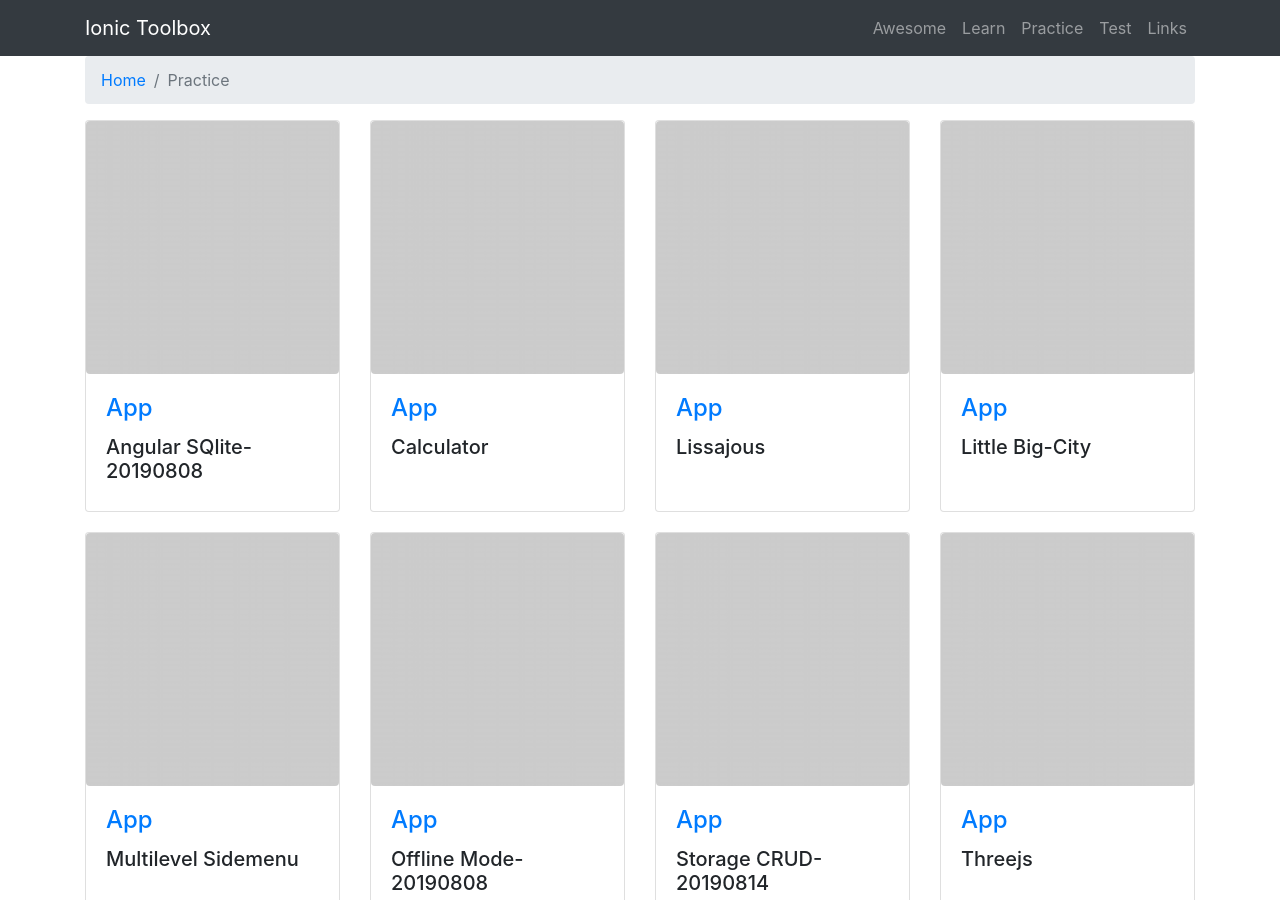
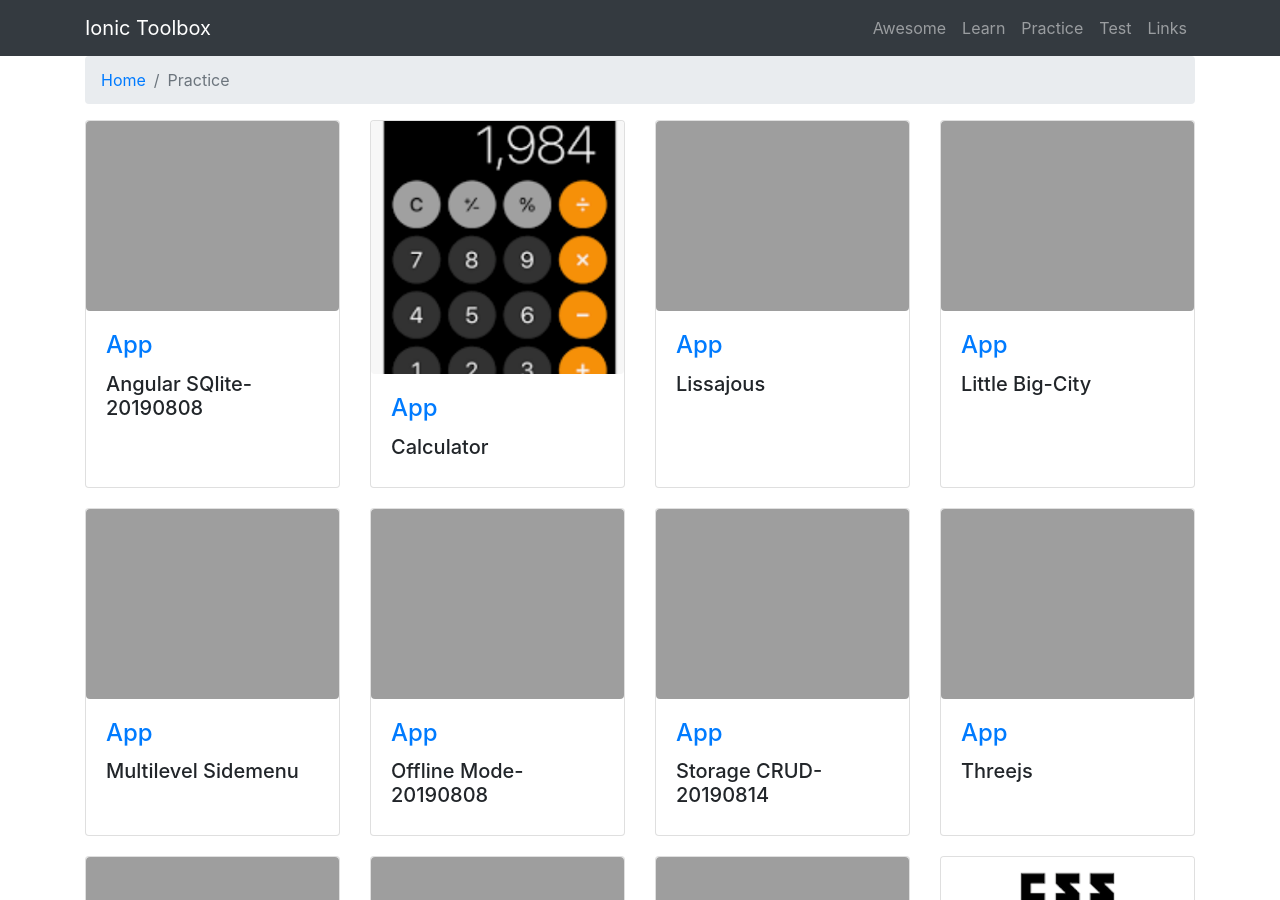
Before and after one commit to r14r/r14r.github.io, a Jekyll site: the page built from pages/practice.html, in a window 1280 px wide and 900 px high. Built offline with Jekyll 4.4.1, drawn with Linux system fonts in a browser that asks for light colours.

Commit message:
master | change: imageformat to png

```diff
--- a/_data/repositories.yml
+++ b/_data/repositories.yml
@@ -2,7 +2,7 @@
   subtitle: "Angular SQlite-20190808"
   link: https://github.com/ionic-toolbox/App_Angular-SQlite-20190808
   lang: default
-  img: default.png
+  img: app.png
   category: app
 
 #
@@ -10,7 +10,7 @@
   subtitle: "Calculator"
   link: https://github.com/ionic-toolbox/App_Calculator
   lang: default
-  img: default.png
+  img: calculator.png
   category: app
 
 #
@@ -18,7 +18,7 @@
   subtitle: "Lissajous"
   link: https://github.com/ionic-toolbox/App_Lissajous
   lang: default
-  img: default.png
+  img: app.png
   category: app
 
 #
@@ -26,7 +26,7 @@
   subtitle: "Little Big-City"
   link: https://github.com/ionic-toolbox/App_Little-Big-City
   lang: default
-  img: default.png
+  img: app.png
   category: app
 
 #
@@ -34,7 +34,7 @@
   subtitle: "Multilevel Sidemenu"
   link: https://github.com/ionic-toolbox/App_Multilevel-Sidemenu
   lang: default
-  img: default.png
+  img: app.png
   category: app
 
 #
@@ -42,7 +42,7 @@
   subtitle: "Offline Mode-20190808"
   link: https://github.com/ionic-toolbox/App_Offline-Mode-20190808
   lang: default
-  img: default.png
+  img: app.png
   category: app
 
 #
@@ -50,7 +50,7 @@
   subtitle: "Storage CRUD-20190814"
   link: https://github.com/ionic-toolbox/App_Storage-CRUD-20190814
   lang: default
-  img: default.png
+  img: app.png
   category: app
 
 #
@@ -58,7 +58,7 @@
   subtitle: "Threejs"
   link: https://github.com/ionic-toolbox/App_Threejs
   lang: default
-  img: default.png
+  img: app.png
   category: app
 
 #
@@ -66,7 +66,7 @@
   subtitle: "Weather"
   link: https://github.com/ionic-toolbox/App_Weather
   lang: default
-  img: default.png
+  img: app.png
   category: app
 
 #
@@ -74,7 +74,7 @@
   subtitle: "Tour of-Heroes"
   link: https://github.com/ionic-toolbox/Tutorial_Tour-of-Heroes
   lang: default
-  img: default.png
+  img: tutorial.png
   category: tutorial
 
 #
@@ -82,7 +82,7 @@
   subtitle: "Animations"
   link: https://github.com/ionic-toolbox/Working-with_Animations
   lang: with
-  img: with.png
+  img: working-with.png
   category: working
 
 #
@@ -90,7 +90,7 @@
   subtitle: "CSS"
   link: https://github.com/ionic-toolbox/Working-with_CSS
   lang: with
-  img: with.png
+  img: css.png
   category: working
 
 #
@@ -98,7 +98,7 @@
   subtitle: "Chartjs"
   link: https://github.com/ionic-toolbox/Working-with_Chartjs
   lang: with
-  img: with.png
+  img: working-with.png
   category: working
 
 #
@@ -106,7 +106,7 @@
   subtitle: "Codepen"
   link: https://github.com/ionic-toolbox/Working-with_Codepen
   lang: with
-  img: with.png
+  img: working-with.png
   category: working
 
 #
@@ -114,7 +114,7 @@
   subtitle: "Components"
   link: https://github.com/ionic-toolbox/Working-with_Components
   lang: with
-  img: with.png
+  img: working-with.png
   category: working
 
 #
@@ -122,7 +122,7 @@
   subtitle: "Custom Components"
   link: https://github.com/ionic-toolbox/Working-with_Custom-Components
   lang: with
-  img: with.png
+  img: working-with.png
   category: working
 
 #
@@ -130,7 +130,7 @@
   subtitle: "D3.js"
   link: https://github.com/ionic-toolbox/Working-with_D3.js
   lang: with
-  img: with.png
+  img: working-with.png
   category: working
 
 #
@@ -138,7 +138,7 @@
   subtitle: "Directives"
   link: https://github.com/ionic-toolbox/Working-with_Directives
   lang: with
-  img: with.png
+  img: working-with.png
   category: working
 
 #
@@ -146,7 +146,7 @@
   subtitle: "Gestures"
   link: https://github.com/ionic-toolbox/Working-with_Gestures
   lang: with
-  img: with.png
+  img: working-with.png
   category: working
 
 #
@@ -154,7 +154,7 @@
   subtitle: "Ionic Components"
   link: https://github.com/ionic-toolbox/Working-with_Ionic-Components
   lang: with
-  img: with.png
+  img: working-with.png
   category: working
 
 #
@@ -162,7 +162,7 @@
   subtitle: "Ionic Lists"
   link: https://github.com/ionic-toolbox/Working-with_Ionic-Lists
   lang: with
-  img: with.png
+  img: working-with.png
   category: working
 
 #
@@ -170,7 +170,7 @@
   subtitle: "Ionic Native"
   link: https://github.com/ionic-toolbox/Working-with_Ionic-Native
   lang: with
-  img: with.png
+  img: working-with.png
   category: working
 
 #
@@ -178,7 +178,7 @@
   subtitle: "LocalNotifications"
   link: https://github.com/ionic-toolbox/Working-with_LocalNotifications
   lang: with
-  img: with.png
+  img: working-with.png
   category: working
 
 #
@@ -186,7 +186,7 @@
   subtitle: "Logging"
   link: https://github.com/ionic-toolbox/Working-with_Logging
   lang: with
-  img: with.png
+  img: working-with.png
   category: working
 
 #
@@ -194,7 +194,7 @@
   subtitle: "MathJS"
   link: https://github.com/ionic-toolbox/Working-with_MathJS
   lang: with
-  img: with.png
+  img: working-with.png
   category: working
 
 #
@@ -202,7 +202,7 @@
   subtitle: "MomentJS"
   link: https://github.com/ionic-toolbox/Working-with_MomentJS
   lang: with
-  img: with.png
+  img: working-with.png
   category: working
 
 #
@@ -210,7 +210,7 @@
   subtitle: "React"
   link: https://github.com/ionic-toolbox/Working-with_React
   lang: with
-  img: with.png
+  img: working-with.png
   category: working
 
 #
@@ -218,7 +218,7 @@
   subtitle: "Remote API"
   link: https://github.com/ionic-toolbox/Working-with_Remote-API
   lang: with
-  img: with.png
+  img: working-with.png
   category: working
 
 #
@@ -226,7 +226,7 @@
   subtitle: "RevealJS"
   link: https://github.com/ionic-toolbox/Working-with_RevealJS
   lang: with
-  img: with.png
+  img: working-with.png
   category: working
 
 #
@@ -234,7 +234,7 @@
   subtitle: "SQLite"
   link: https://github.com/ionic-toolbox/Working-with_SQLite
   lang: with
-  img: with.png
+  img: working-with.png
   category: working
 
 #
@@ -242,7 +242,7 @@
   subtitle: "Services"
   link: https://github.com/ionic-toolbox/Working-with_Services
   lang: with
-  img: with.png
+  img: working-with.png
   category: working
 
 #
@@ -250,7 +250,7 @@
   subtitle: "Slides"
   link: https://github.com/ionic-toolbox/Working-with_Slides
   lang: with
-  img: with.png
+  img: working-with.png
   category: working
 
 #
@@ -258,7 +258,7 @@
   subtitle: "Splashscreen"
   link: https://github.com/ionic-toolbox/Working-with_Splashscreen
   lang: with
-  img: with.png
+  img: working-with.png
   category: working
 
 #
@@ -266,7 +266,7 @@
   subtitle: "Storage"
   link: https://github.com/ionic-toolbox/Working-with_Storage
   lang: with
-  img: with.png
+  img: working-with.png
   category: working
 
 #
@@ -274,7 +274,7 @@
   subtitle: "ThreeJS"
   link: https://github.com/ionic-toolbox/Working-with_ThreeJS
   lang: with
-  img: with.png
+  img: working-with.png
   category: working
 
 #
@@ -282,7 +282,7 @@
   subtitle: "Timer"
   link: https://github.com/ionic-toolbox/Working-with_Timer
   lang: with
-  img: with.png
+  img: working-with.png
   category: working
 
 #
@@ -290,7 +290,7 @@
   subtitle: "UnitTesting"
   link: https://github.com/ionic-toolbox/Working-with_UnitTesting
   lang: with
-  img: with.png
+  img: working-with.png
   category: working
 
 #
@@ -298,7 +298,7 @@
   subtitle: "jQuery"
   link: https://github.com/ionic-toolbox/Working-with_jQuery
   lang: with
-  img: with.png
+  img: working-with.png
   category: working
 
 #
```
Also changed, not shown: assets/img/calculator.png (added), 1 other file.
